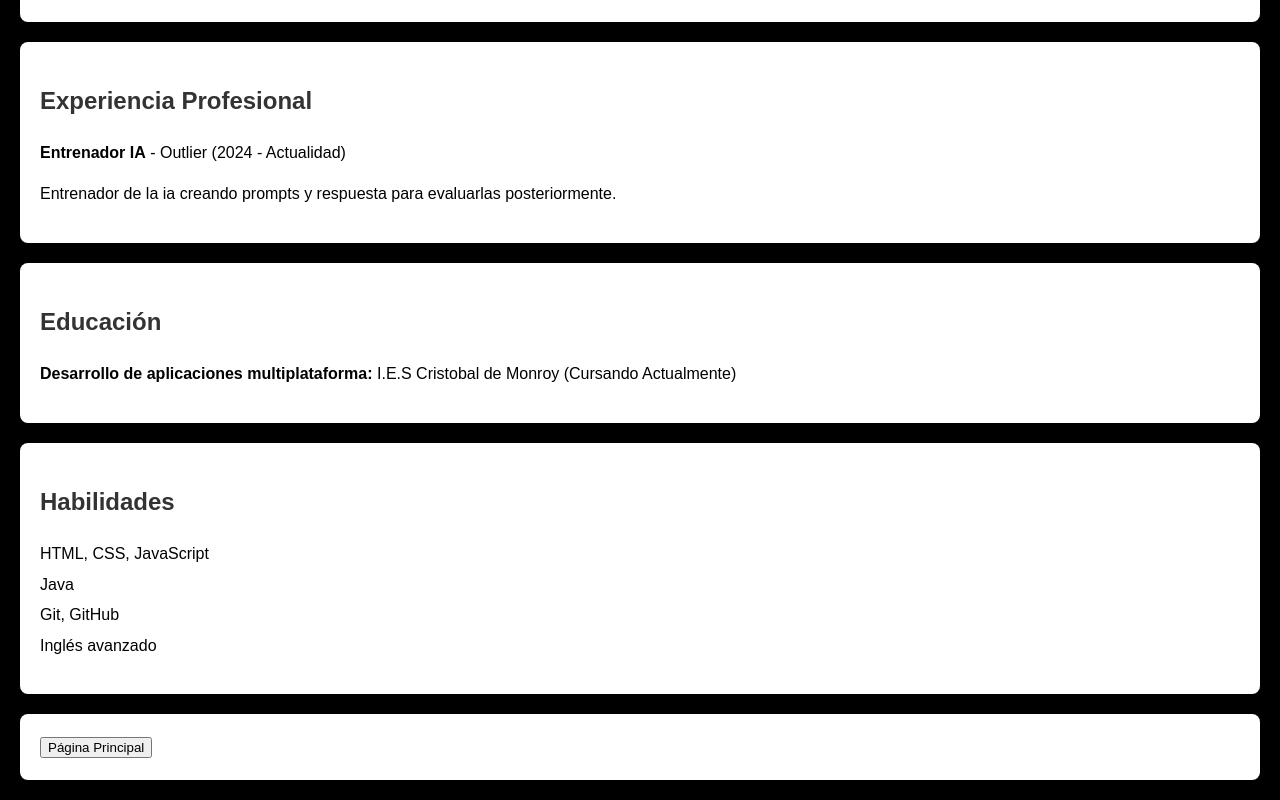
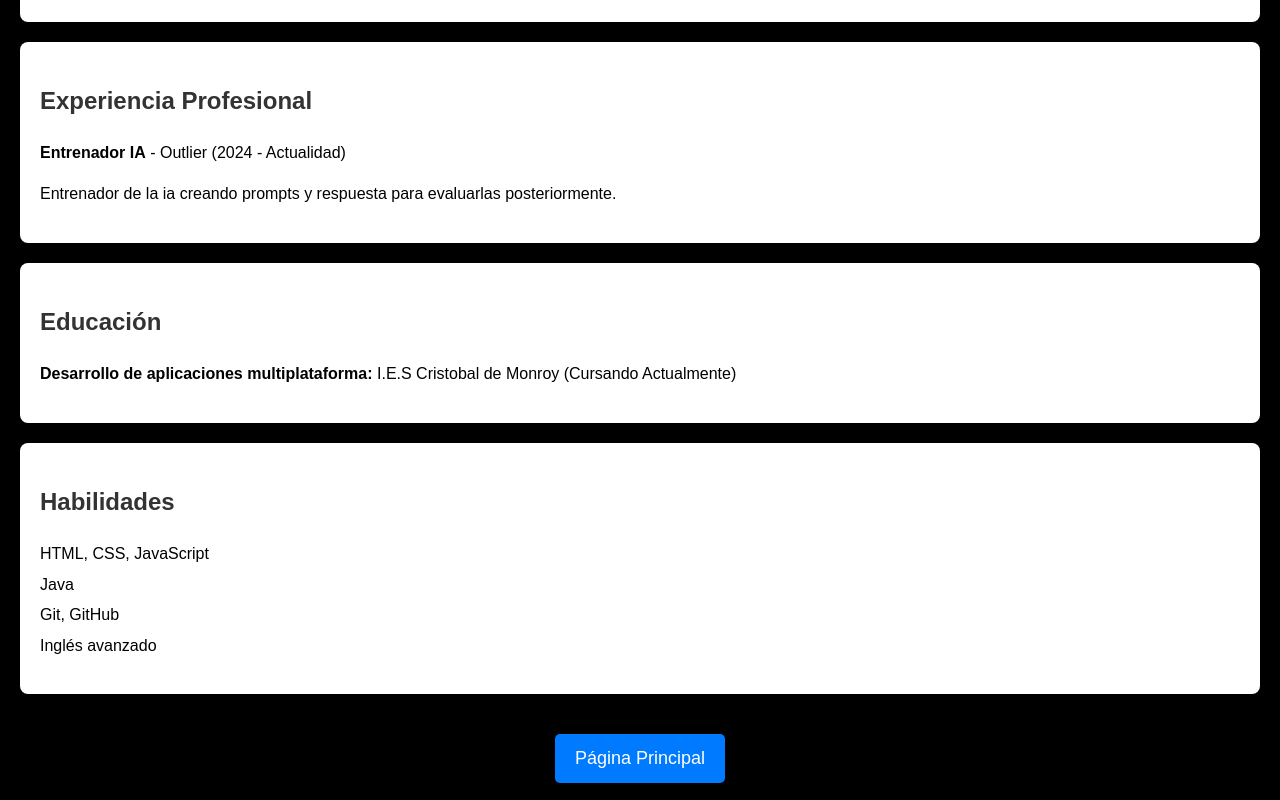
Before and after one commit to SechMaroto/Portfolio, a plain HTML site: page paginas/cv.html in a window 1280 px wide. Shown: the part 443-1243 px from the top of the page. Drawn offline with Linux system fonts and the light colour scheme.

Commit message:
21/02/2025 - v.0.0.0 - plovillos - Cambios botón

```diff
--- a/estilos/estiloAficiones.css
+++ b/estilos/estiloAficiones.css
@@ -24,3 +24,21 @@ h2 {
 p {
     line-height: 1.6;
 }
+
+.menu {
+    display: flex;
+    justify-content: center;
+    gap: 20px;
+    margin-top: 40px;
+}
+.menu a {
+    text-decoration: none;
+    color: #fff;
+    background-color: #007BFF;
+    padding: 10px 20px;
+    border-radius: 5px;
+    font-size: 18px;
+}
+.menu a:hover {
+    background-color: #0056b3;
+}
--- a/estilos/estiloCV.css
+++ b/estilos/estiloCV.css
@@ -37,3 +37,21 @@ ul {
 li {
     margin-bottom: 5px;
 }
+
+.menu {
+    display: flex;
+    justify-content: center;
+    gap: 20px;
+    margin-top: 40px;
+}
+.menu a {
+    text-decoration: none;
+    color: #fff;
+    background-color: #007BFF;
+    padding: 10px 20px;
+    border-radius: 5px;
+    font-size: 18px;
+}
+.menu a:hover {
+    background-color: #0056b3;
+}
--- a/estilos/estiloSobremi.css
+++ b/estilos/estiloSobremi.css
@@ -24,3 +24,21 @@ h2 {
 p {
     line-height: 1.6;
 }
+
+.menu {
+    display: flex;
+    justify-content: center;
+    gap: 20px;
+    margin-top: 40px;
+}
+.menu a {
+    text-decoration: none;
+    color: #fff;
+    background-color: #007BFF;
+    padding: 10px 20px;
+    border-radius: 5px;
+    font-size: 18px;
+}
+.menu a:hover {
+    background-color: #0056b3;
+}
--- a/paginas/cv.html
+++ b/paginas/cv.html
@@ -53,11 +53,8 @@
         <li>Inglés avanzado</li>
     </ul>
 </section>
-
-<section id="volver">
-    <a href="../index.html">
-        <button>Página Principal</button>
-    </a>
-</section>
+<div class="menu">
+    <a href="../index.html">Página Principal</a>
+</div>
 </body>
 </html>
```
Also changed, not shown: paginas/Aficiones.html (+3 -5 lines), paginas/Sobremi.html (+3 -5 lines).
